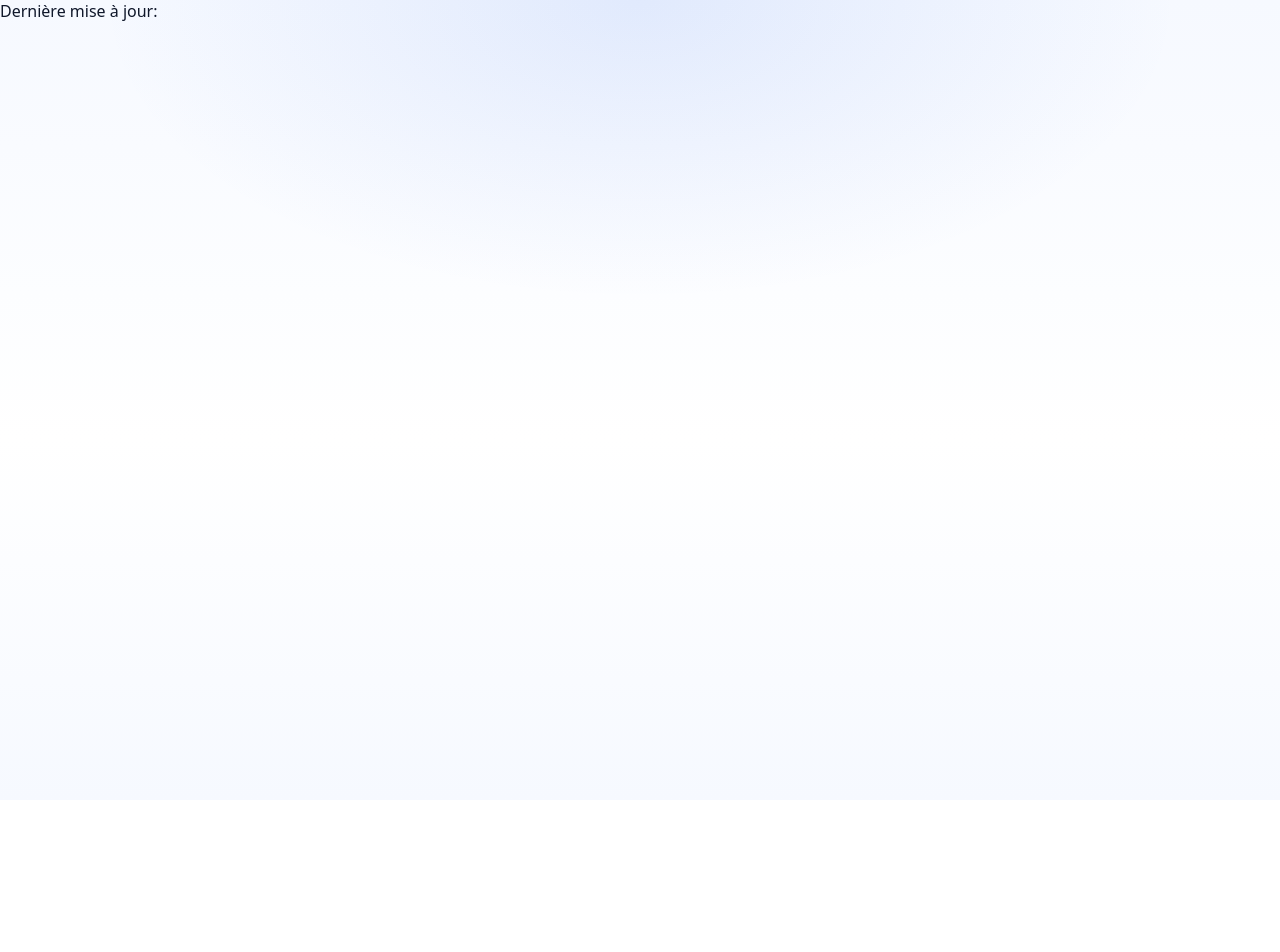
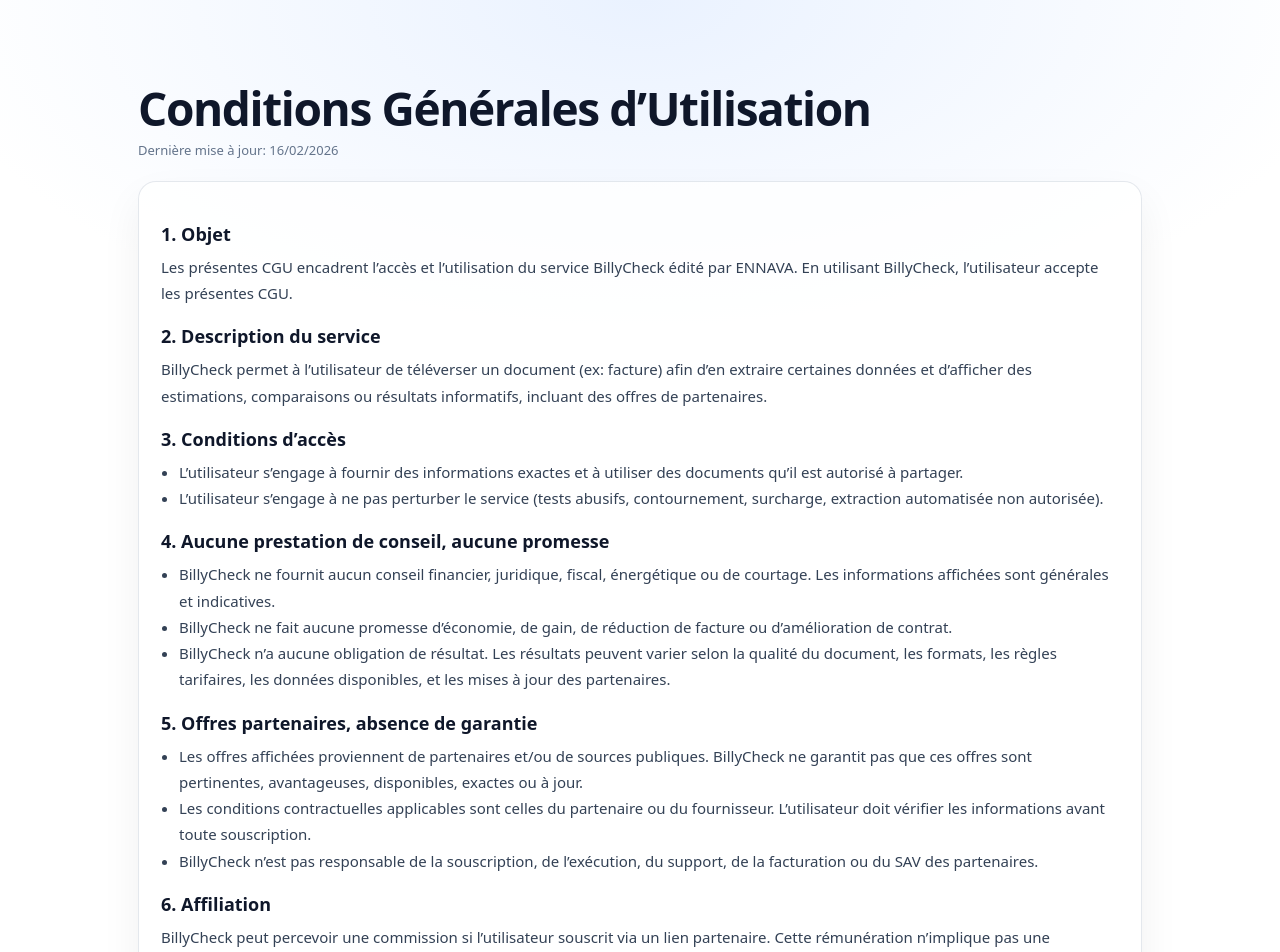
Before and after one commit to jeremieoyabun/billycheck-comingsoon, a Next.js app: page /cgu in a window 1280 px wide. Shown: the top 952 px of the page. Before the commit the page ends 800 px from the top, so only its background shows below. Built offline with nearby package versions, Linux system fonts and the light colour scheme.

Commit message:
Update CGU layout

```diff
--- a/src/app/cgu/page.tsx
+++ b/src/app/cgu/page.tsx
@@ -1,22 +1,122 @@
-// src/app/components/LegalPage.tsx
-export default function LegalPage({
-  title,
-  updatedAt,
-  children,
-}: {
-  title: string;
-  updatedAt: string;
-  children: React.ReactNode;
-}) {
+import LegalPage from "../components/LegalPage";
+
+export const metadata = {
+  title: "Conditions Générales d’Utilisation | BillyCheck",
+  description: "Conditions Générales d’Utilisation (CGU) du service BillyCheck.",
+};
+
+function H({ children }: { children: React.ReactNode }) {
+  return <h2 className="mt-10 text-xl font-bold text-slate-900">{children}</h2>;
+}
+
+export default function CGUPage() {
+  const SERVICE = "BillyCheck";
+  const COMPANY = "ENNAVA";
+  const CONTACT_EMAIL = "contact@billycheck.com";
+
   return (
-    <div className="min-h-screen bg-slate-50 px-6 py-12">
-      <div className="mx-auto max-w-3xl">
-        <div className="rounded-2xl bg-white p-8 shadow-sm ring-1 ring-slate-200">
-          <h1 className="text-3xl font-extrabold tracking-tight text-slate-900">{title}</h1>
-          <p className="mt-2 text-sm text-slate-600">Dernière mise à jour: {updatedAt}</p>
-          <div className="mt-10">{children}</div>
-        </div>
-      </div>
-    </div>
+    <LegalPage
+      title="Conditions Générales d’Utilisation"
+      updatedAt="16/02/2026"
+    >
+      <H>1. Objet</H>
+      <p className="mt-3 text-sm leading-6 text-slate-700">
+        Les présentes CGU encadrent l’accès et l’utilisation du service {SERVICE} édité par {COMPANY}.
+        En utilisant {SERVICE}, l’utilisateur accepte les présentes CGU.
+      </p>
+
+      <H>2. Description du service</H>
+      <p className="mt-3 text-sm leading-6 text-slate-700">
+        {SERVICE} permet à l’utilisateur de téléverser un document (ex: facture) afin d’en extraire certaines données
+        et d’afficher des estimations, comparaisons ou résultats informatifs, incluant des offres de partenaires.
+      </p>
+
+      <H>3. Conditions d’accès</H>
+      <ul className="mt-3 list-disc pl-5 text-sm leading-6 text-slate-700 space-y-2">
+        <li>
+          L’utilisateur s’engage à fournir des informations exactes et à utiliser des documents qu’il est autorisé à partager.
+        </li>
+        <li>
+          L’utilisateur s’engage à ne pas perturber le service (tests abusifs, contournement, surcharge, extraction automatisée non autorisée).
+        </li>
+      </ul>
+
+      <H>4. Aucune prestation de conseil, aucune promesse</H>
+      <ul className="mt-3 list-disc pl-5 text-sm leading-6 text-slate-700 space-y-2">
+        <li>
+          {SERVICE} ne fournit aucun conseil financier, juridique, fiscal, énergétique ou de courtage. Les informations affichées
+          sont générales et indicatives.
+        </li>
+        <li>{SERVICE} ne fait aucune promesse d’économie, de gain, de réduction de facture ou d’amélioration de contrat.</li>
+        <li>
+          {SERVICE} n’a aucune obligation de résultat. Les résultats peuvent varier selon la qualité du document, les formats,
+          les règles tarifaires, les données disponibles, et les mises à jour des partenaires.
+        </li>
+      </ul>
+
+      <H>5. Offres partenaires, absence de garantie</H>
+      <ul className="mt-3 list-disc pl-5 text-sm leading-6 text-slate-700 space-y-2">
+        <li>
+          Les offres affichées proviennent de partenaires et/ou de sources publiques. {SERVICE} ne garantit pas que ces offres
+          sont pertinentes, avantageuses, disponibles, exactes ou à jour.
+        </li>
+        <li>
+          Les conditions contractuelles applicables sont celles du partenaire ou du fournisseur. L’utilisateur doit vérifier
+          les informations avant toute souscription.
+        </li>
+        <li>
+          {SERVICE} n’est pas responsable de la souscription, de l’exécution, du support, de la facturation ou du SAV des partenaires.
+        </li>
+      </ul>
+
+      <H>6. Affiliation</H>
+      <p className="mt-3 text-sm leading-6 text-slate-700">
+        {SERVICE} peut percevoir une commission si l’utilisateur souscrit via un lien partenaire. Cette rémunération n’implique
+        pas une recommandation personnalisée ni une garantie sur l’intérêt d’une offre.
+      </p>
+
+      <H>7. Disponibilité et maintenance</H>
+      <p className="mt-3 text-sm leading-6 text-slate-700">
+        {COMPANY} s’efforce d’assurer l’accès au service, sans garantir une disponibilité continue. Le service peut être suspendu
+        pour maintenance, mise à jour, sécurité, ou en cas de contrainte technique.
+      </p>
+
+      <H>8. Responsabilité (limitation)</H>
+      <p className="mt-3 text-sm leading-6 text-slate-700">
+        Dans la mesure permise par la loi, {COMPANY} ne saurait être tenue responsable des dommages indirects, pertes de chance,
+        pertes de données, pertes d’exploitation, ou conséquences liées à l’usage du service, aux résultats affichés,
+        ou aux offres partenaires. La responsabilité de {COMPANY}, si elle devait être engagée, est limitée aux dommages directs
+        et prouvés.
+      </p>
+
+      <H>9. Données personnelles</H>
+      <p className="mt-3 text-sm leading-6 text-slate-700">
+        Le traitement des données personnelles est décrit dans la Politique de confidentialité.
+      </p>
+
+      <H>10. Propriété intellectuelle</H>
+      <p className="mt-3 text-sm leading-6 text-slate-700">
+        {SERVICE} et ses contenus sont protégés. Toute reproduction ou exploitation non autorisée est interdite.
+      </p>
+
+      <H>11. Modifications</H>
+      <p className="mt-3 text-sm leading-6 text-slate-700">
+        {COMPANY} peut modifier les CGU à tout moment. La version applicable est celle publiée sur le site à la date d’utilisation.
+      </p>
+
+      <H>12. Droit applicable et litiges</H>
+      <p className="mt-3 text-sm leading-6 text-slate-700">
+        Les présentes CGU sont régies par le droit français. En cas de litige, et sauf dispositions impératives contraires,
+        les tribunaux compétents seront ceux du ressort de Paris.
+      </p>
+
+      <H>13. Contact</H>
+      <p className="mt-3 text-sm leading-6 text-slate-700">
+        Pour toute question:{" "}
+        <a className="underline" href={`mailto:${CONTACT_EMAIL}`}>
+          {CONTACT_EMAIL}
+        </a>
+      </p>
+    </LegalPage>
   );
 }
```
